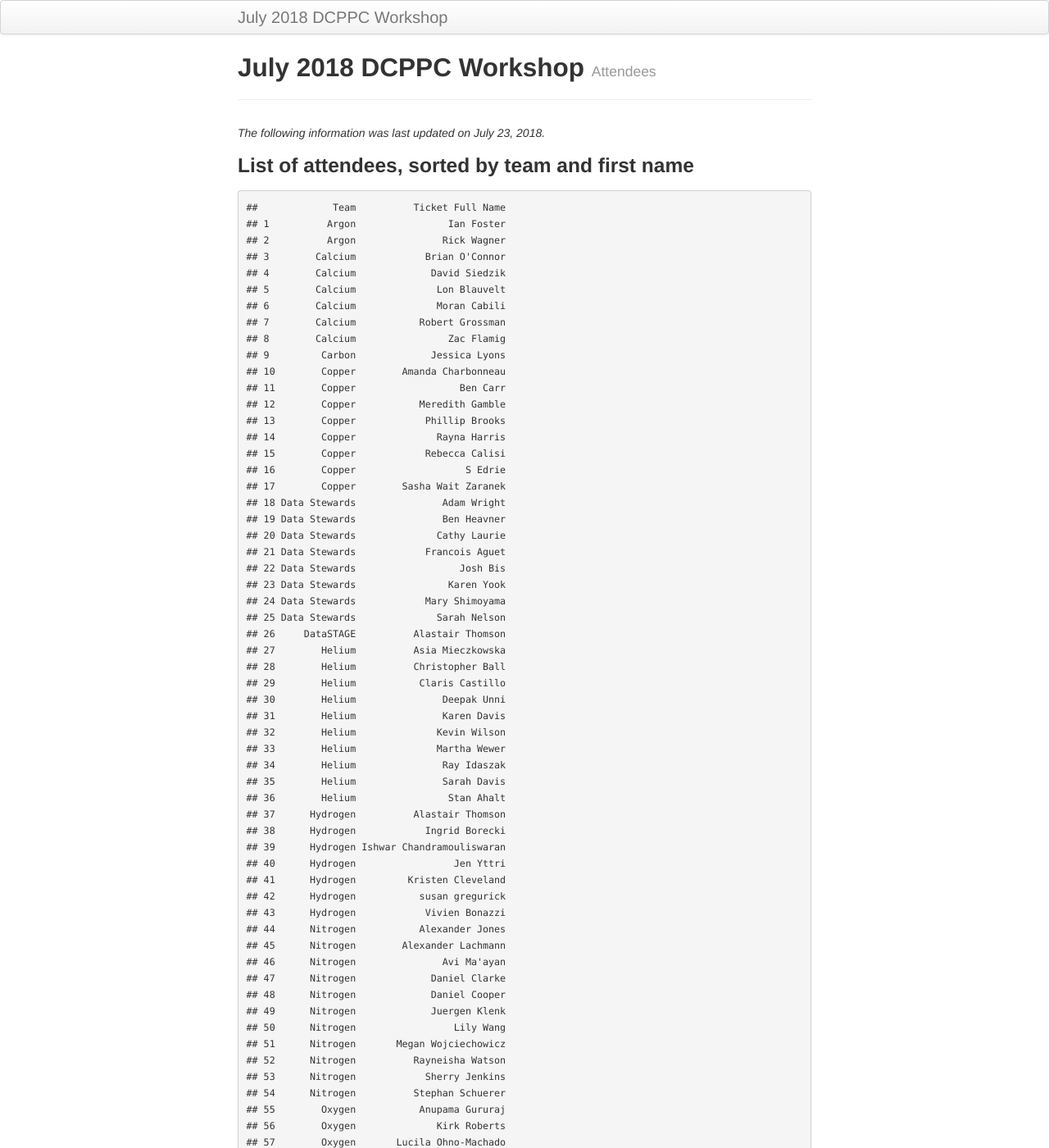
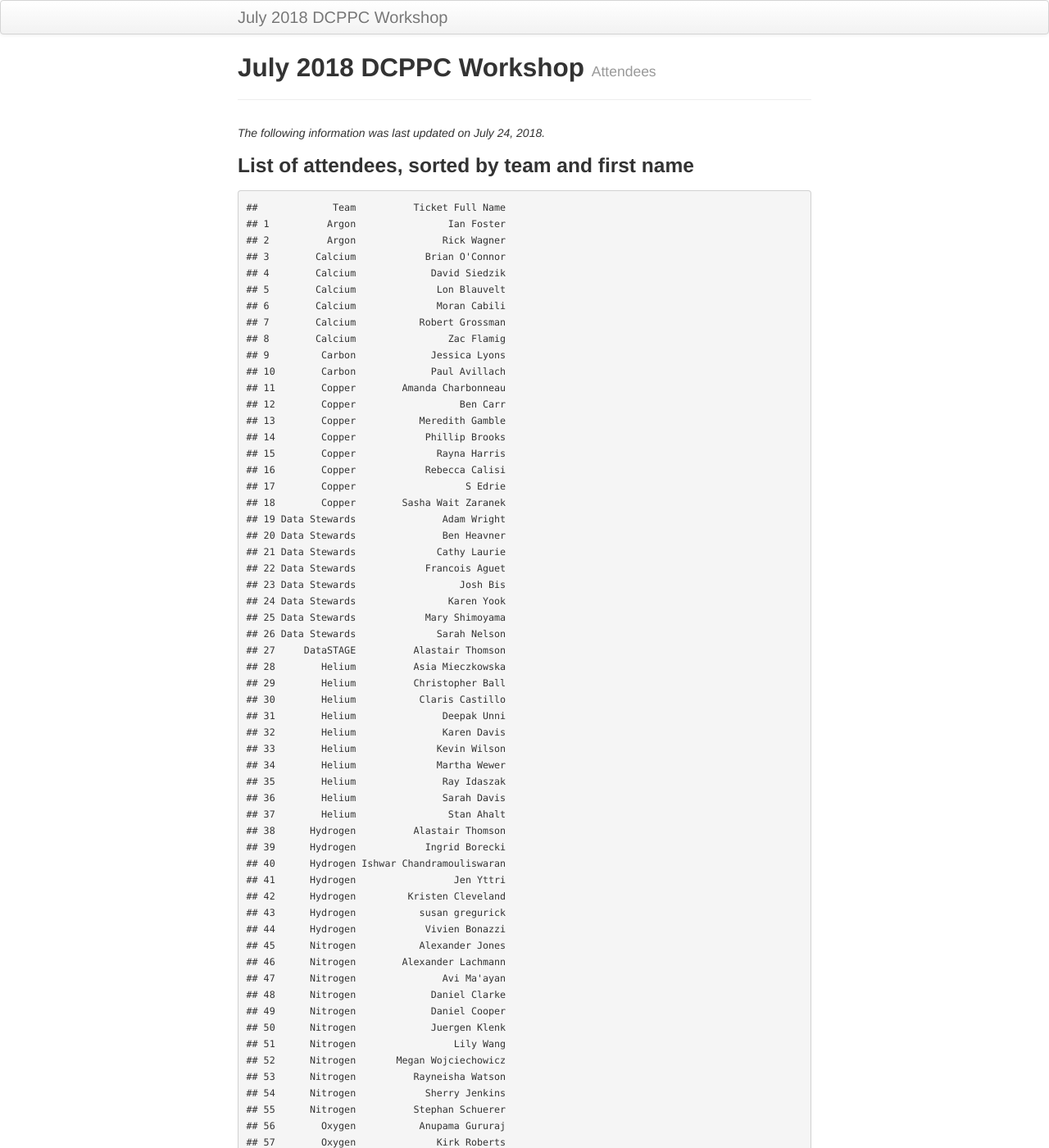
Before and after one commit to dcppc/2018-july-workshop, a Jekyll site: the page built from docs/attendees.md, in a window 1280 px wide and 1400 px high. Shown: the whole window at 82% size. Built offline with Jekyll 4.4.1, drawn with Linux system fonts in a browser that asks for light colours; some of the changed text lies outside the part shown.

Commit message:
add attendee

```diff
--- a/docs/attendees.md
+++ b/docs/attendees.md
@@ -5,7 +5,7 @@ tagline: Attendees
 
 ---
 
-*The following information was last updated on July 23, 2018.*
+*The following information was last updated on July 24, 2018.*
 
 ### List of attendees, sorted by team and first name
 
@@ -19,72 +19,73 @@ tagline: Attendees
     ## 7        Calcium           Robert Grossman
     ## 8        Calcium                Zac Flamig
     ## 9         Carbon             Jessica Lyons
-    ## 10        Copper        Amanda Charbonneau
-    ## 11        Copper                  Ben Carr
-    ## 12        Copper           Meredith Gamble
-    ## 13        Copper            Phillip Brooks
-    ## 14        Copper              Rayna Harris
-    ## 15        Copper            Rebecca Calisi
-    ## 16        Copper                   S Edrie
-    ## 17        Copper        Sasha Wait Zaranek
-    ## 18 Data Stewards               Adam Wright
-    ## 19 Data Stewards               Ben Heavner
-    ## 20 Data Stewards              Cathy Laurie
-    ## 21 Data Stewards            Francois Aguet
-    ## 22 Data Stewards                  Josh Bis
-    ## 23 Data Stewards                Karen Yook
-    ## 24 Data Stewards            Mary Shimoyama
-    ## 25 Data Stewards              Sarah Nelson
-    ## 26     DataSTAGE          Alastair Thomson
-    ## 27        Helium          Asia Mieczkowska
-    ## 28        Helium          Christopher Ball
-    ## 29        Helium           Claris Castillo
-    ## 30        Helium               Deepak Unni
-    ## 31        Helium               Karen Davis
-    ## 32        Helium              Kevin Wilson
-    ## 33        Helium              Martha Wewer
-    ## 34        Helium               Ray Idaszak
-    ## 35        Helium               Sarah Davis
-    ## 36        Helium                Stan Ahalt
-    ## 37      Hydrogen          Alastair Thomson
-    ## 38      Hydrogen            Ingrid Borecki
-    ## 39      Hydrogen Ishwar Chandramouliswaran
-    ## 40      Hydrogen                 Jen Yttri
-    ## 41      Hydrogen         Kristen Cleveland
-    ## 42      Hydrogen           susan gregurick
-    ## 43      Hydrogen            Vivien Bonazzi
-    ## 44      Nitrogen           Alexander Jones
-    ## 45      Nitrogen        Alexander Lachmann
-    ## 46      Nitrogen               Avi Ma'ayan
-    ## 47      Nitrogen             Daniel Clarke
-    ## 48      Nitrogen             Daniel Cooper
-    ## 49      Nitrogen             Juergen Klenk
-    ## 50      Nitrogen                 Lily Wang
-    ## 51      Nitrogen       Megan Wojciechowicz
-    ## 52      Nitrogen          Rayneisha Watson
-    ## 53      Nitrogen            Sherry Jenkins
-    ## 54      Nitrogen          Stephan Schuerer
-    ## 55        Oxygen           Anupama Gururaj
-    ## 56        Oxygen              Kirk Roberts
-    ## 57        Oxygen       Lucila Ohno-Machado
-    ## 58    Phosphorus         Jonathan Crabtree
-    ## 59    Phosphorus            Olukemi Ifeonu
-    ## 60        Sodium              Max Levinson
-    ## 61        Sodium              Merce Crosas
-    ## 62        Sodium        Sarala Wimalaratne
-    ## 63        Sodium             Timothy Clark
-    ## 64         Xenon             Alison E Leaf
-    ## 65         Xenon                  Igor Hut
-    ## 66         Xenon           Ross Rounsevell
-    ## 67         Xenon            Saiju Pyarajan
-    ## 68         Xenon          Vladimir Obucina
+    ## 10        Carbon             Paul Avillach
+    ## 11        Copper        Amanda Charbonneau
+    ## 12        Copper                  Ben Carr
+    ## 13        Copper           Meredith Gamble
+    ## 14        Copper            Phillip Brooks
+    ## 15        Copper              Rayna Harris
+    ## 16        Copper            Rebecca Calisi
+    ## 17        Copper                   S Edrie
+    ## 18        Copper        Sasha Wait Zaranek
+    ## 19 Data Stewards               Adam Wright
+    ## 20 Data Stewards               Ben Heavner
+    ## 21 Data Stewards              Cathy Laurie
+    ## 22 Data Stewards            Francois Aguet
+    ## 23 Data Stewards                  Josh Bis
+    ## 24 Data Stewards                Karen Yook
+    ## 25 Data Stewards            Mary Shimoyama
+    ## 26 Data Stewards              Sarah Nelson
+    ## 27     DataSTAGE          Alastair Thomson
+    ## 28        Helium          Asia Mieczkowska
+    ## 29        Helium          Christopher Ball
+    ## 30        Helium           Claris Castillo
+    ## 31        Helium               Deepak Unni
+    ## 32        Helium               Karen Davis
+    ## 33        Helium              Kevin Wilson
+    ## 34        Helium              Martha Wewer
+    ## 35        Helium               Ray Idaszak
+    ## 36        Helium               Sarah Davis
+    ## 37        Helium                Stan Ahalt
+    ## 38      Hydrogen          Alastair Thomson
+    ## 39      Hydrogen            Ingrid Borecki
+    ## 40      Hydrogen Ishwar Chandramouliswaran
+    ## 41      Hydrogen                 Jen Yttri
+    ## 42      Hydrogen         Kristen Cleveland
+    ## 43      Hydrogen           susan gregurick
+    ## 44      Hydrogen            Vivien Bonazzi
+    ## 45      Nitrogen           Alexander Jones
+    ## 46      Nitrogen        Alexander Lachmann
+    ## 47      Nitrogen               Avi Ma'ayan
+    ## 48      Nitrogen             Daniel Clarke
+    ## 49      Nitrogen             Daniel Cooper
+    ## 50      Nitrogen             Juergen Klenk
+    ## 51      Nitrogen                 Lily Wang
+    ## 52      Nitrogen       Megan Wojciechowicz
+    ## 53      Nitrogen          Rayneisha Watson
+    ## 54      Nitrogen            Sherry Jenkins
+    ## 55      Nitrogen          Stephan Schuerer
+    ## 56        Oxygen           Anupama Gururaj
+    ## 57        Oxygen              Kirk Roberts
+    ## 58        Oxygen       Lucila Ohno-Machado
+    ## 59    Phosphorus         Jonathan Crabtree
+    ## 60    Phosphorus            Olukemi Ifeonu
+    ## 61        Sodium              Max Levinson
+    ## 62        Sodium              Merce Crosas
+    ## 63        Sodium        Sarala Wimalaratne
+    ## 64        Sodium             Timothy Clark
+    ## 65         Xenon             Alison E Leaf
+    ## 66         Xenon                  Igor Hut
+    ## 67         Xenon           Ross Rounsevell
+    ## 68         Xenon            Saiju Pyarajan
+    ## 69         Xenon          Vladimir Obucina
 
 ### Overview of particpants per team
 
     ##             Team  n
     ## 1          Argon  2
     ## 2        Calcium  6
-    ## 3         Carbon  1
+    ## 3         Carbon  2
     ## 4         Copper  8
     ## 5  Data Stewards  8
     ## 6      DataSTAGE  1
@@ -95,7 +96,6 @@ tagline: Attendees
     ## 11    Phosphorus  2
     ## 12        Sodium  4
     ## 13         Xenon  5
-
 ### Overview of Objectives, Teams, and Key Capacities
 
 Visit these websites for more information regarding Teams and Key Capacities
```
